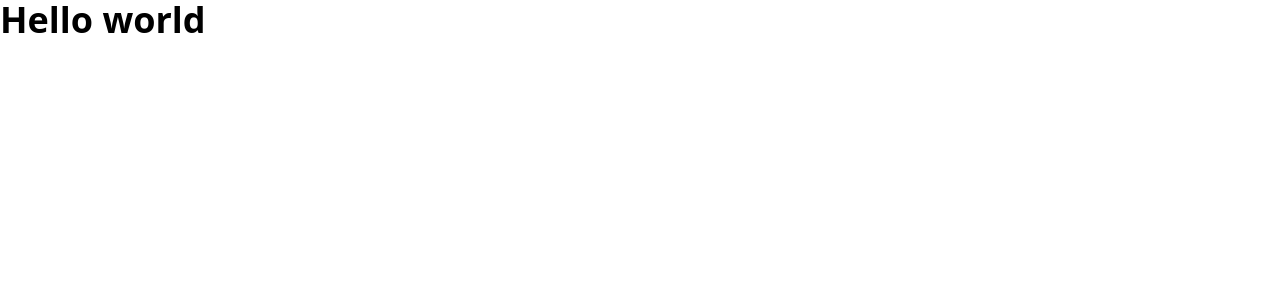
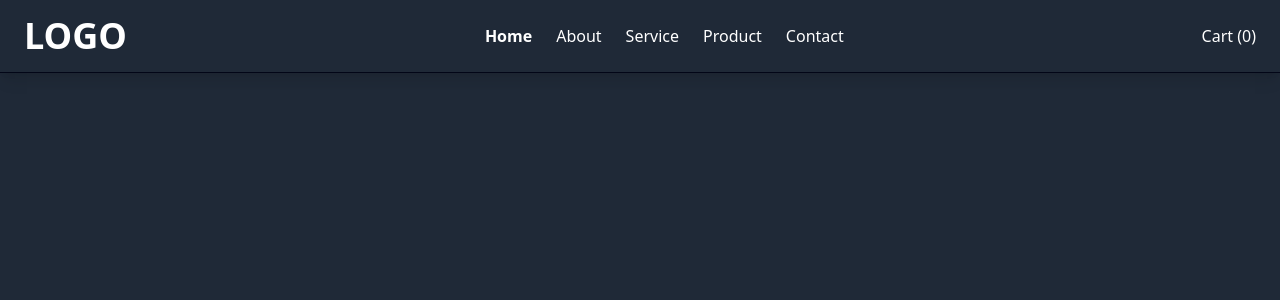
Before and after one commit to AbhinavTuladhar/ecommerce-redux, a React (Vite) app: page / in a window 1280 px wide. Shown: the top 300 px of the page. Built offline with nearby package versions, Linux system fonts and the light colour scheme.

Commit message:
make basic navbar

```diff
--- a/src/App.tsx
+++ b/src/App.tsx
@@ -1,7 +1,9 @@
+import NavBar from "@/components/misc/NavBar"
+
 const App = () => {
   return (
-    <div className='text-4xl text-black font-bold'>
-      Hello world
+    <div className='min-h-[100dvh] bg-gray-800 text-white'>
+      <NavBar />
     </div>
   )
 }
--- /dev/null
+++ b/src/components/misc/NavBar.tsx
@@ -0,0 +1,23 @@
+const NavBar = () => {
+  const navItems = [
+    'Home', 'About', 'Service', 'Product', 'Contact'
+  ]
+
+  return (
+    <nav className='px-6 py-4 flex justify-between items-center border-b border-slate-950 shadow-lg'>
+      <h1 className='text-4xl font-bold'> LOGO </h1>
+      <ul className='flex gap-x-6'>
+        {navItems.map((nav, index) => (
+          <li key={index} className='first:font-bold hover:cursor-pointer'>
+            {nav}
+          </li>
+        ))}
+      </ul>
+      <span>
+        Cart (0)
+      </span>
+    </nav>
+  )
+}
+
+export default NavBar
```
